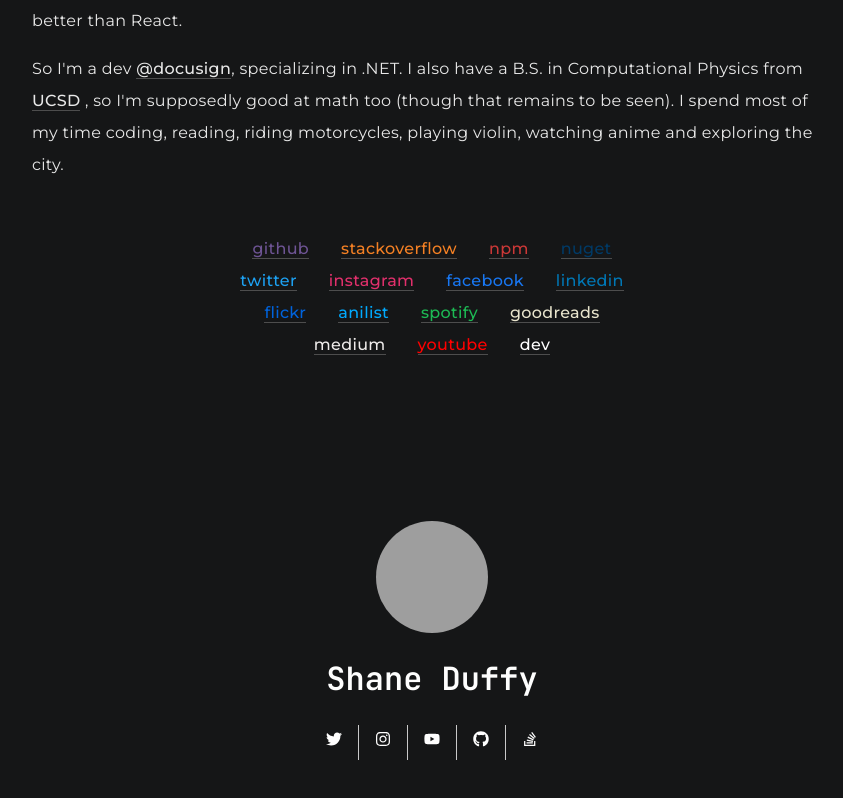
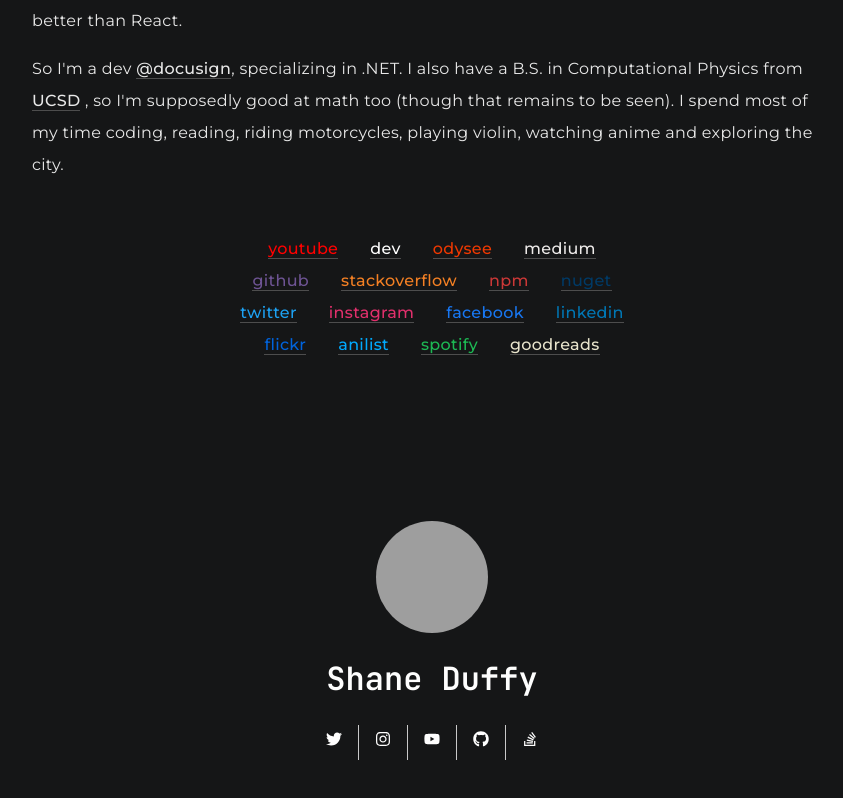
Before and after one commit to cppshane/shaneduffy, an Angular app in the folder site/: page /about in a window 1280 px wide. Shown: the part 923-1721 px from the top of the page, without its empty margins (208-1051 px from the left). Built offline with nearby package versions, Linux system fonts and the light colour scheme; grey boxes are pictures that could not be loaded.

Commit message:
Update about

```diff
--- a/site/src/app/components/about/about.component.html
+++ b/site/src/app/components/about/about.component.html
@@ -2,11 +2,21 @@
   <div class="content-section-container">
     <p>.NET is cool. Don't let the Python brogrammers tell you it's a legacy framework. Also, Angular is better than
       React.</p>
-    <p>So I'm a dev <a class="text-link" target="_blank" href="https://docusign.com">@docusign</a>, specializing in .NET. I also have a B.S. in Computational Physics from <a class="text-link" target="_blank"
+    <p>So I'm a dev <a class="text-link" target="_blank" href="https://docusign.com">@docusign</a>, specializing in
+      .NET. I also have a B.S. in Computational Physics from <a class="text-link" target="_blank"
         href="https://ucsd.edu">UCSD</a> , so I'm supposedly good at math too (though that remains to be seen). I spend
       most of my time coding, reading, riding motorcycles, playing violin, watching anime and exploring the city.</p>
     <br>
     <br>
+    <div class="about-links-container flex-row">
+      <p><a class="text-link color-youtube" target="_blank"
+          href="https://youtube.com/channel/UCYLo70tzoGibx13p9AjddfA">youtube</a></p>
+      <p><a class="text-link color-dev" target="_blank" href="https://dev.to/cppshane">dev</a></p>
+      <p><a class="text-link color-odysee" target="_blank" href="https://odysee.com/@cppshane">odysee</a>
+      </p>
+      <p><a class="text-link color-medium" target="_blank" href="https://cppshane.medium.com/">medium</a>
+      </p>
+    </div>
     <div class="about-links-container flex-row">
       <p><a class="text-link color-github" target="_blank" href="https://github.com/cppshane">github</a></p>
       <p><a class="text-link color-stackoverflow" target="_blank"
@@ -31,12 +41,5 @@
       <p><a class="text-link color-goodreads" target="_blank" href="https://www.goodreads.com/cppshane">goodreads</a>
       </p>
     </div>
-    <div class="about-links-container flex-row">
-      <p><a class="text-link color-medium" target="_blank" href="https://cppshane.medium.com/">medium</a>
-      </p>
-      <p><a class="text-link color-youtube" target="_blank"
-          href="https://youtube.com/channel/UCYLo70tzoGibx13p9AjddfA">youtube</a></p>
-      <p><a class="text-link color-dev" target="_blank" href="https://dev.to/cppshane">dev</a></p>
-    </div>
   </div>
 </div>
--- a/site/src/styles.css
+++ b/site/src/styles.css
@@ -452,6 +452,10 @@
   color: #1db954;
 }
 
+.color-odysee {
+  color: #ee3800;
+}
+
 @media screen and (max-width: 480px) {
   h2 {
     font-size: 2rem;
```
